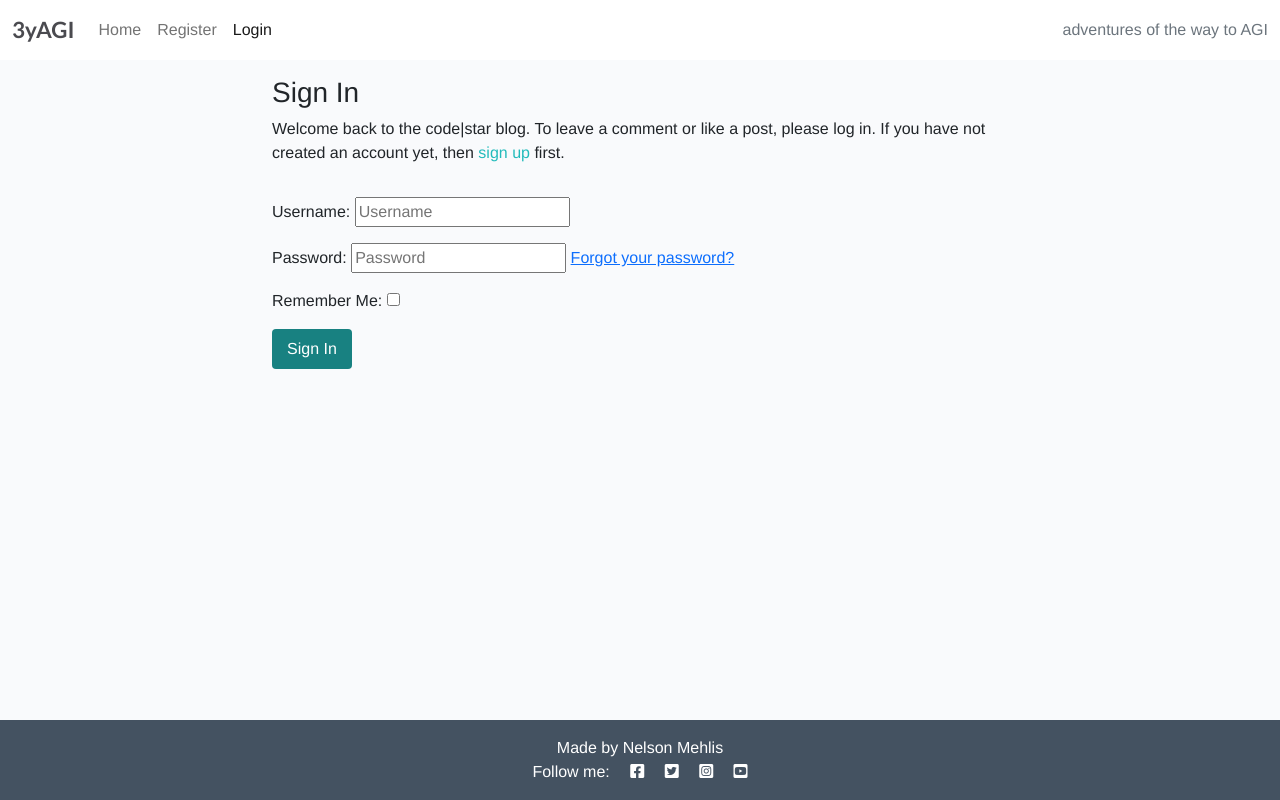
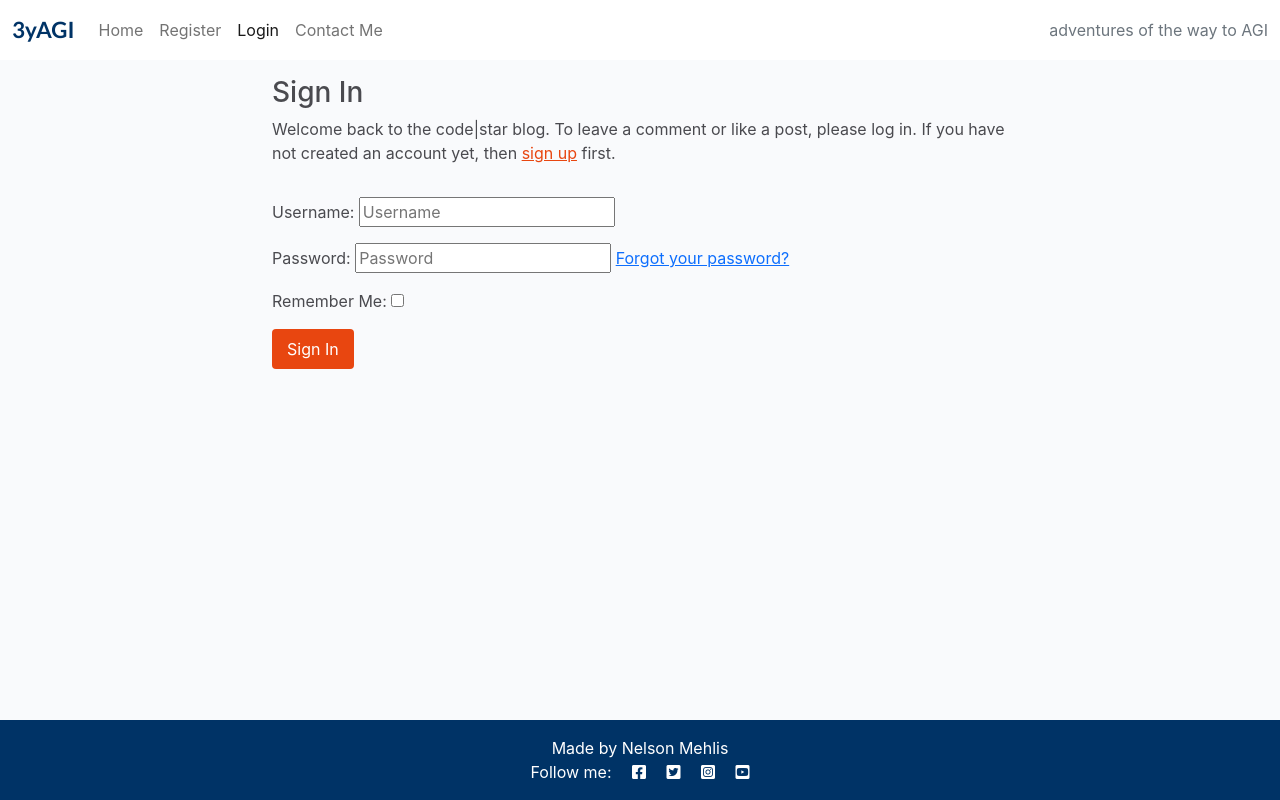
Before and after one commit to ThePyth0nKid/pp4-myblog, a Django app: page /accounts/login/ in a window 1280 px wide. Run offline with Django 4.2, Linux system fonts and the light colour scheme; parts of the project's set-up code (start-up, migrations or seed data) failed here and were passed over; some libraries are stand-ins or nearby versions.

Commit message:
Add the basic for contact me function and change the css to blue main color

```diff
--- /dev/null
+++ b/contact_me/templates/contact_me/contact.html
@@ -0,0 +1,5 @@
+<form method="post">
+    {% csrf_token %}
+    {{ form.as_p }}
+    <button type="submit">Send</button>
+</form>
--- a/contact_me/urls.py
+++ b/contact_me/urls.py
@@ -2,5 +2,5 @@
 from . import views
 
 urlpatterns = [
-    path('contact/', views.contact_view, name='contact'),
+    path('', views.contact_view, name='contact'),
 ]
--- a/contact_me/views.py
+++ b/contact_me/views.py
@@ -9,4 +9,4 @@
             form.save()
     else:
         form = ContactForm()
-    return render(request, 'contact.html', {'form': form})
+    return render(request, 'contact_me/contact.html', {'form': form})
--- a/my_project/urls.py
+++ b/my_project/urls.py
@@ -21,6 +21,7 @@
 urlpatterns = [
     path('admin/', admin.site.urls),
     path("accounts/", include("allauth.urls")),
+    path('contact/', include('contact_me.urls')),
     path('summernote/', include('django_summernote.urls')),
     path('', include('blog.urls'), name='blog-urls'),
 ]
--- a/static/css/style.css
+++ b/static/css/style.css
@@ -1,69 +1,73 @@
+:root {
+    --primary-color: #003366;
+    /* Dunkelblau */
+    --accent-color: #E84610;
+    /* Helle Akzentfarbe */
+    --background-color: #F9FAFC;
+    /* Helles Grau */
+    --text-color: #4A4A4F;
+    /* Dunkelgrau */
+}
+
 body {
-    background-color: #F9FAFC;
-    font-family: 'Helvetica Neue', Arial, sans-serif;
-    /* Modern font */
+    background-color: var(--background-color);
+    color: var(--text-color);
+    font-family: -apple-system, BlinkMacSystemFont, 'Segoe UI', Roboto, Oxygen, Ubuntu, Cantarell, 'Open Sans', 'Helvetica Neue', sans-serif;
+    margin: 0;
+    padding: 0;
 }
 
 .brand {
     font-family: 'Lato', sans-serif;
     font-size: 1.4rem;
     font-weight: 700;
-    color: #4A4A4F;
+    color: var(--primary-color);
     transition: color 0.3s ease;
-    /* Smooth transition for color change */
 }
 
-.red-o {
-    color: #E84610;
-    transition: color 0.3s ease;
-    /* Smooth transition for color change */
+.navbar {
+    background-color: var(--primary-color);
+    color: #ffffff;
 }
 
-.thin {
-    font-weight: 300;
+.nav-link,
+.navbar-brand,
+.navbar-text {
+    color: #ffffff;
+}
+
+.nav-link:hover {
+    color: var(--accent-color);
+    transition: color 0.3s ease;
+}
+
+.main-bg {
+    background-color: var(--background-color);
 }
 
 .light-bg {
     background-color: #fff;
     box-shadow: 0 2px 4px rgba(0, 0, 0, 0.1);
-    /* Subtle shadow */
 }
 
 .dark-bg {
-    background-color: #445261;
-}
-
-.main-bg {
-    background-color: #F9FAFC;
+    background-color: var(--primary-color);
+    color: #ffffff;
 }
 
 .card {
     border: none;
     background-color: transparent;
-    transition: transform 0.3s ease;
-    /* Smooth transform */
+    transition: transform 0.3s ease, box-shadow 0.3s ease;
 }
 
 .card:hover {
-    transform: scale(1.03);
-    /* Slight scale up on hover */
+    transform: translateY(-5px);
+    box-shadow: 0 4px 8px rgba(0, 0, 0, 0.2);
 }
 
 .image-container {
     position: relative;
-}
-
-.image-flash {
-    position: absolute;
-    bottom: 5%;
-    min-width: 30%;
-    left: -2px;
-    background-color: #188181;
-}
-
-.scale {
-    width: 100%;
-    height: auto;
 }
 
 .author {
@@ -71,7 +75,6 @@
     margin: 4px;
     text-transform: uppercase;
     font-size: 0.9em;
-    /* Adjusted font size for modern look */
 }
 
 .masthead {
@@ -84,121 +87,76 @@
 }
 
 .masthead-text {
-    background-color: #445261;
+    background-color: var(--primary-color);
     color: white;
     position: relative;
     padding: 10px;
-    /* Added padding */
-}
-
-.masthead-image {
-    position: relative;
-    overflow: hidden;
-}
-
-.masthead-image:after {
-    content: "";
-    position: absolute;
-    top: 0;
-    right: 90%;
-    height: 100%;
-    width: 150%;
-    background: #445261;
-    -webkit-transform: skew(15deg);
-    -moz-transform: skew(15deg);
-    transform: skew(15deg);
-    z-index: 100;
 }
 
 .post-link {
     text-decoration: none;
-    color: #445261;
+    color: var(--text-color);
     transition: color 0.3s ease;
-    /* Smooth transition for color change */
 }
 
-.post-link:hover,
-.page-link {
-    color: #E84610;
-}
-
-.post-title {
-    margin-top: 10%;
-    margin-left: 5%;
-}
-
-.post-subtitle {
-    margin-left: 5%;
-    color: lightgray;
+.post-link:hover {
+    color: var(--accent-color);
 }
 
 .btn-signup,
 .btn-edit {
-    background-color: #188181;
+    background-color: var(--accent-color);
     color: #fff;
     border: none;
     padding: 8px 15px;
-    /* Added padding for better button size */
     border-radius: 4px;
-    /* Rounded corners */
-    transition: background-color 0.3s ease;
-    /* Smooth transition for background color */
+    transition: background-color 0.3s ease, box-shadow 0.3s ease;
 }
 
-.btn-signup:hover,
-.btn-signup:active {
+.btn-signup:hover {
     background-color: #fff;
-    color: #23BBBB;
-    border: 1px solid #188181;
-    /* Added border for contrast */
+    color: var(--accent-color);
+    border: 1px solid var(--accent-color);
 }
 
-.link {
-    color: #23BBBB;
-    text-decoration: none;
-    transition: color 0.3s ease;
-    /* Smooth transition for color change */
+.link,
+.btn-like,
+.btn-delete {
+    color: var(--accent-color);
+    transition: transform 0.2s ease;
 }
 
 .link:hover,
-.link:active {
-    color: #445261;
-    text-decoration: underline;
-}
-
-.btn-like {
-    color: #E84610;
-    border: none;
-    background: transparent;
-    transition: transform 0.2s ease;
-    /* Added transform transition */
-}
-
-.btn-like:hover,
-.btn-like:active {
+.btn-like:hover {
     transform: scale(1.1);
-    /* Scale effect on hover */
 }
 
 .btn-delete {
+    background-color: var(--accent-color);
     color: #fff;
-    background: #E84610;
     border: none;
     padding: 8px 15px;
-    /* Added padding for better button size */
     border-radius: 4px;
-    /* Rounded corners */
 }
 
 .btn-delete:hover {
-    background-color: #cc3815;
-    /* Darken color on hover */
+    background-color: darken(var(--accent-color), 10%);
 }
 
-.faded {
-    color: rgb(172, 175, 175);
+@media screen and (max-width: 768px) {
+    .masthead {
+        height: 20vh;
+    }
+
+    .brand {
+        font-size: 1.2rem;
+    }
+
+    /* Weitere responsive Anpassungen */
 }
 
-.approval {
-    color: rgb(222, 146, 168);
+a:focus,
+button:focus {
+    outline: 3px solid var(--accent-color);
+    outline-offset: 2px;
 }
--- a/templates/base.html
+++ b/templates/base.html
@@ -68,6 +68,10 @@
                             href="{% url 'account_login' %}">Login</a>
                     </li>
                     {% endif %}
+                    <!-- Contact Me -->
+                    <li class="nav-item">
+                        <a class="nav-link {% if request.path == '/contact/' %}active{% endif %}" href="{% url 'contact' %}">Contact Me</a>
+                    </li>
                 </ul>
                 <span class="navbar-text text-muted">
                     adventures of the way to AGI
```
Also changed, not shown: contact_me/admin.py (line endings or trailing spaces).
